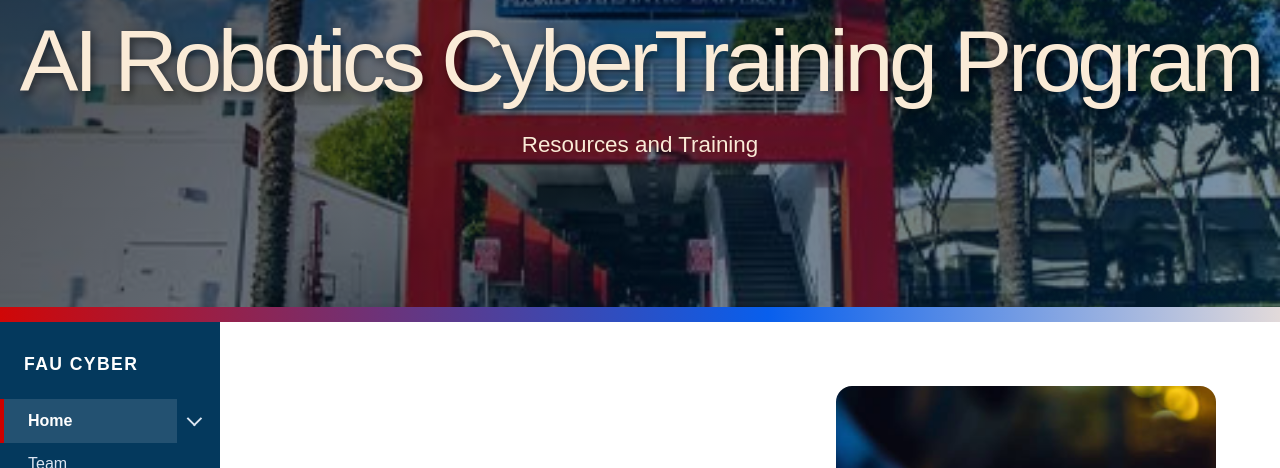
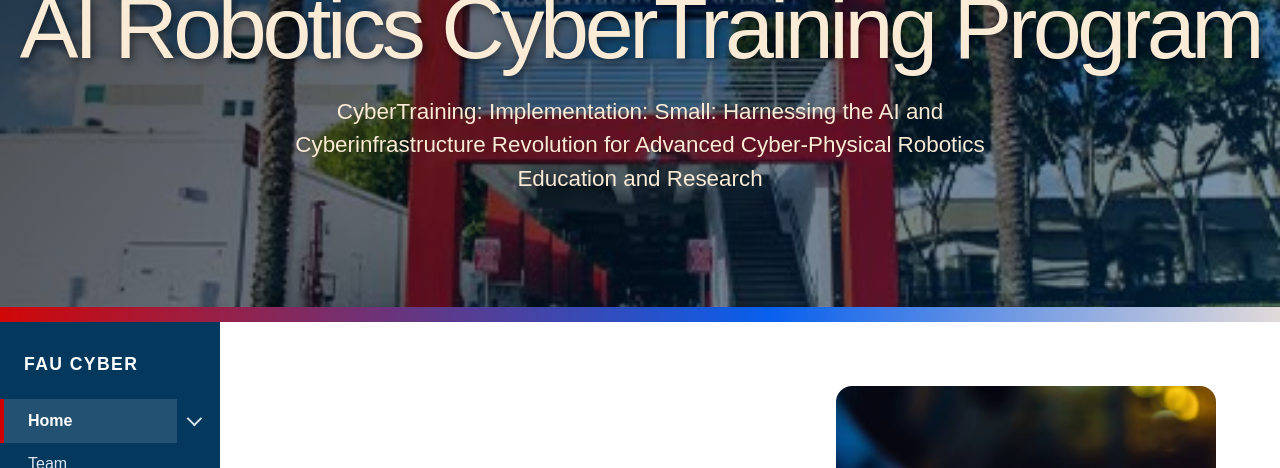
Before and after one commit to AI-Robotics-CyberTraining/FAUAIRoboticsCyberTraining, a plain HTML site: page index.html in a window 1280 px wide. Shown: the part 257-725 px from the top of the page. Drawn offline with Linux system fonts and the light colour scheme.

Commit message:
Update index.html

```diff
--- a/index.html
+++ b/index.html
@@ -15,7 +15,7 @@
     <div class="banner-theme">
       <img class="banner-logo" src="owlhead-logo.png" alt="FAU Owls logo">
       <h1 class="banner-title">AI Robotics CyberTraining Program</h1>
-      <p class="banner-subtitle">Resources and Training</p>
+      <p class="banner-subtitle">CyberTraining: Implementation: Small: Harnessing the AI and Cyberinfrastructure Revolution for Advanced Cyber-Physical Robotics Education and Research</p>
     </div>
   </header>
   <div class="bar"></div>
```
